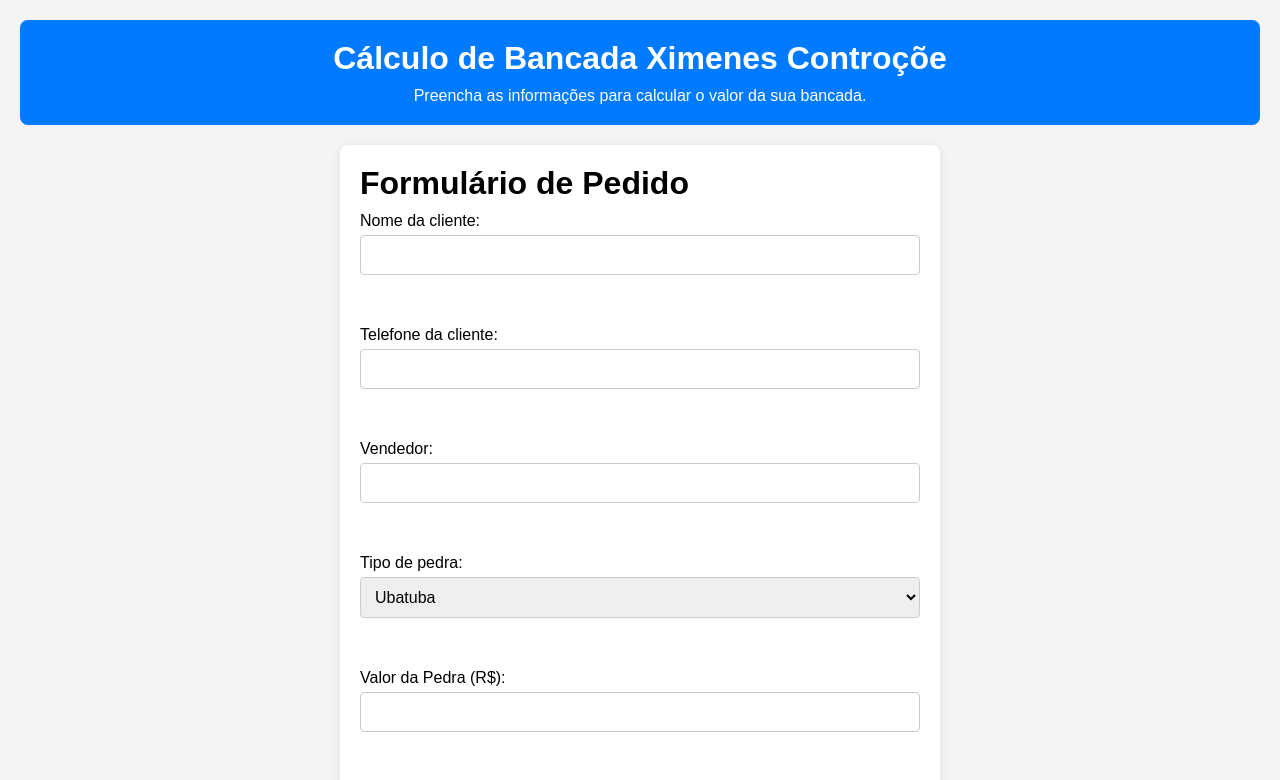
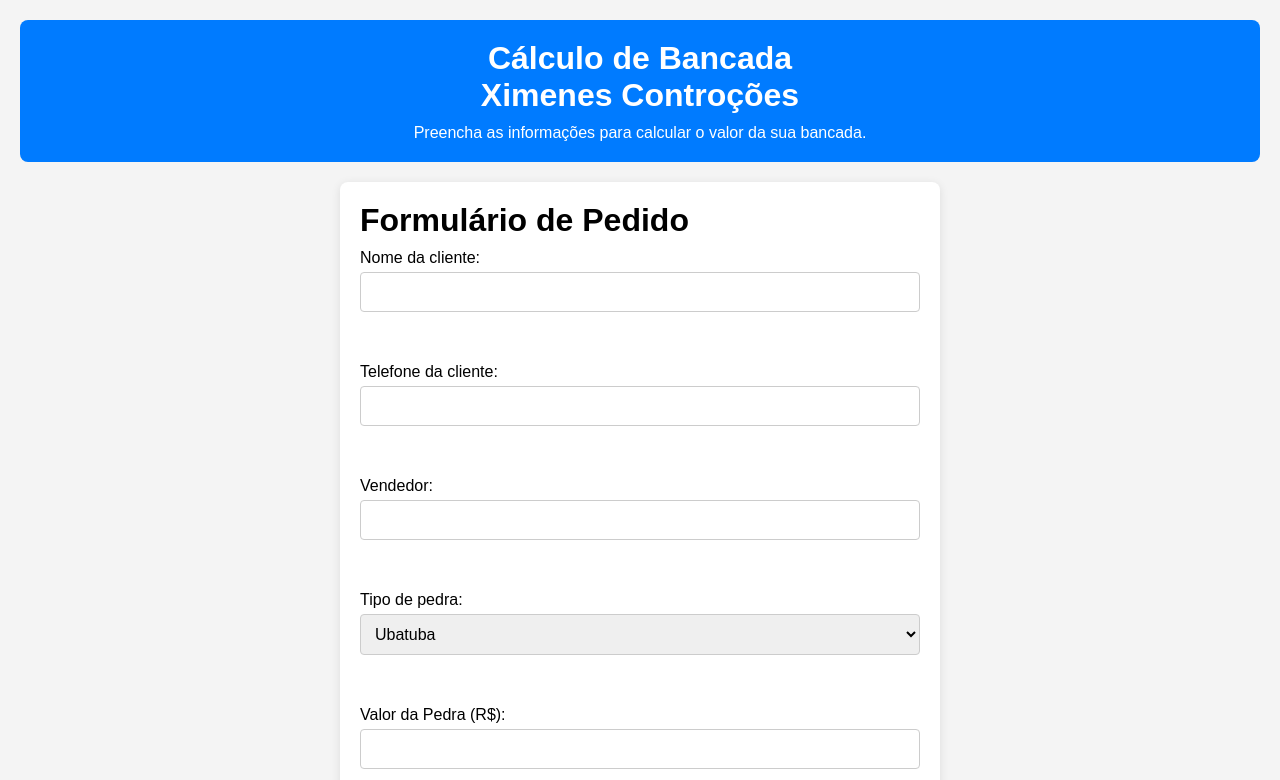
Before and after one commit to Geovane-Maia/Calculo_Bancada, a plain HTML site: page index.html in a window 1280 px wide. Shown: the top 780 px of the page. Drawn offline with Linux system fonts and the light colour scheme.

Commit message:
Adicionado nome Ximenes

```diff
--- a/index.html
+++ b/index.html
@@ -9,7 +9,7 @@
 </head>
 <body>
     <header>
-        <h1>Cálculo de Bancada Ximenes Controçõe</h1>
+        <h1>Cálculo de Bancada <br> Ximenes Controções</h1>
         <p>Preencha as informações para calcular o valor da sua bancada.</p>
     </header>
 
```
